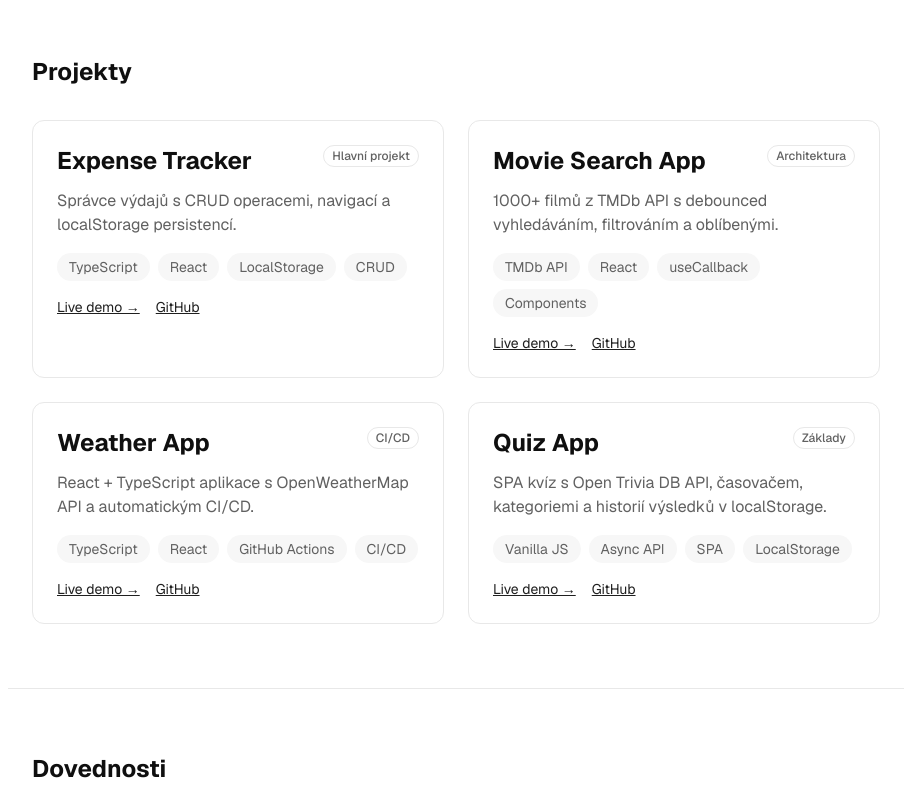
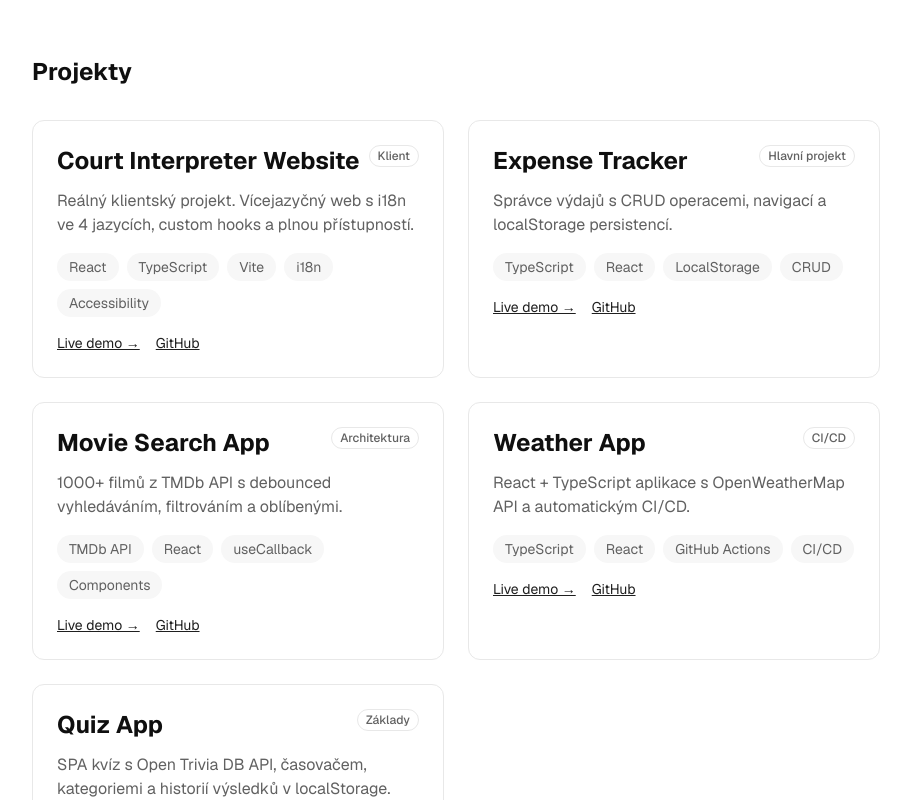
Before and after one commit to LazyTanakaS/Next.js-, a Next.js app: page / in a window 1280 px wide. Shown: the part 960-1760 px from the top of the page, without its empty margins (184-1095 px from the left). Built offline with nearby package versions, Linux system fonts and the light colour scheme.

Commit message:
feat: add Bekasava project details and update translations

```diff
--- a/app/components/ProjectSections.tsx
+++ b/app/components/ProjectSections.tsx
@@ -15,6 +15,15 @@ export default function ProjectSection() {
       </h2>
 
       <div className="grid grid-cols-1 gap-6 md:grid-cols-2">
+        <ProjectCard
+          title={t.projects.bekasava.title}
+          description={t.projects.bekasava.description}
+          tags={["React", "TypeScript", "Vite", "i18n", "Accessibility"]}
+          demoUrl="https://bekasava.eu"
+          githubUrl="https://github.com/LazyTanakaS/bekasava-eu"
+          badge="Klient"
+        />
+
         <ProjectCard
           title={t.projects.expenseTracker.title}
           description={t.projects.expenseTracker.description}
--- a/app/i18n/translations.ts
+++ b/app/i18n/translations.ts
@@ -34,6 +34,11 @@ export const translations = {
       contact: "Kontakt",
     },
     projects: {
+      bekasava: {
+        title: "Court Interpreter Website",
+        description:
+          "Reálný klientský projekt. Vícejazyčný web s i18n ve 4 jazycích, custom hooks a plnou přístupností.",
+      },
       expenseTracker: {
         title: "Expense Tracker",
         description:
@@ -104,10 +109,15 @@ export const translations = {
       contact: "Contact",
     },
     projects: {
+      bekasava: {
+        title: "Court Interpreter Website",
+        description:
+          "Reálný klientský projekt. Vícejazyčný web s i18n ve 4 jazycích, custom hooks a plnou přístupností.",
+      },
       expenseTracker: {
         title: "Expense Tracker",
         description:
-          "Expense manager with CRUD operations, sidebar navigation and localStorage persistence.",
+          "Real client project. Multilingual site with 4-language i18n, custom hooks and full accessibility.",
       },
       movieSearch: {
         title: "Movie Search App",
```
Also changed, not shown: 1 other file (tests, documents, lock files or other folders).
